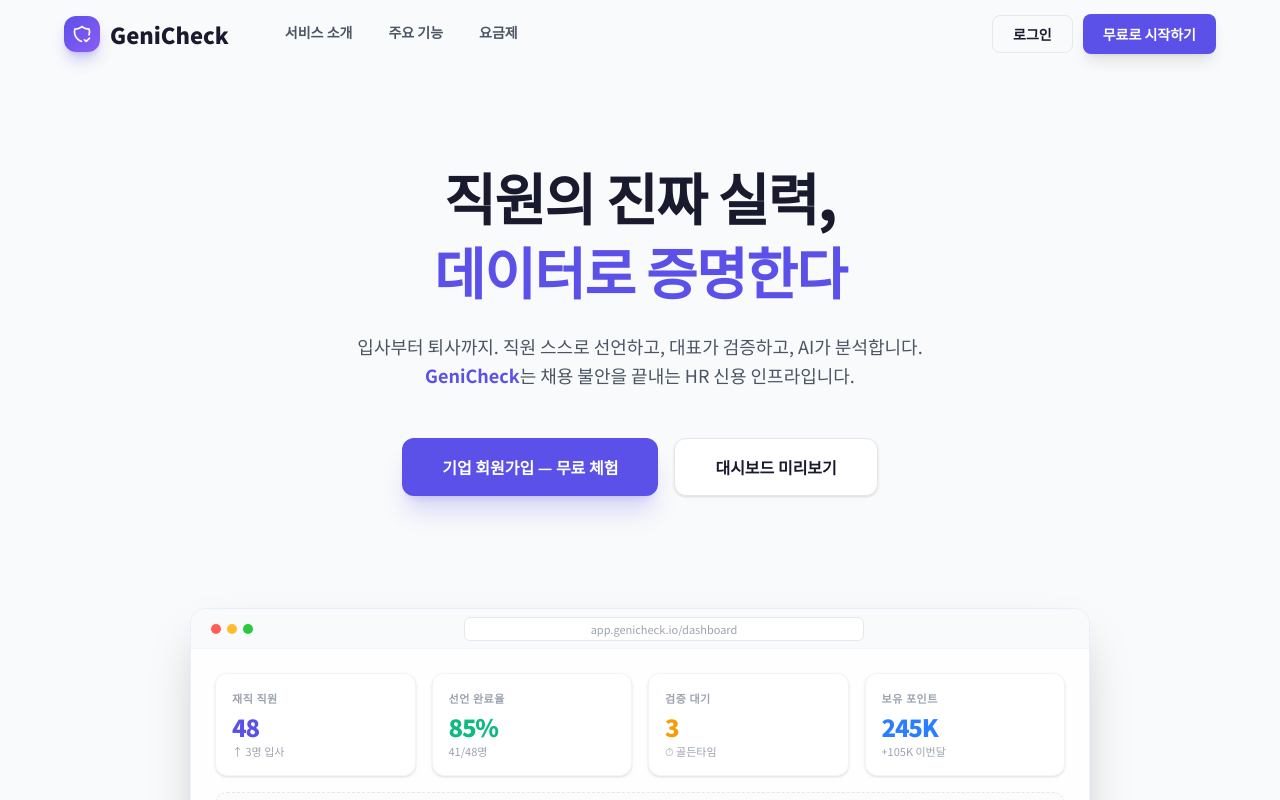
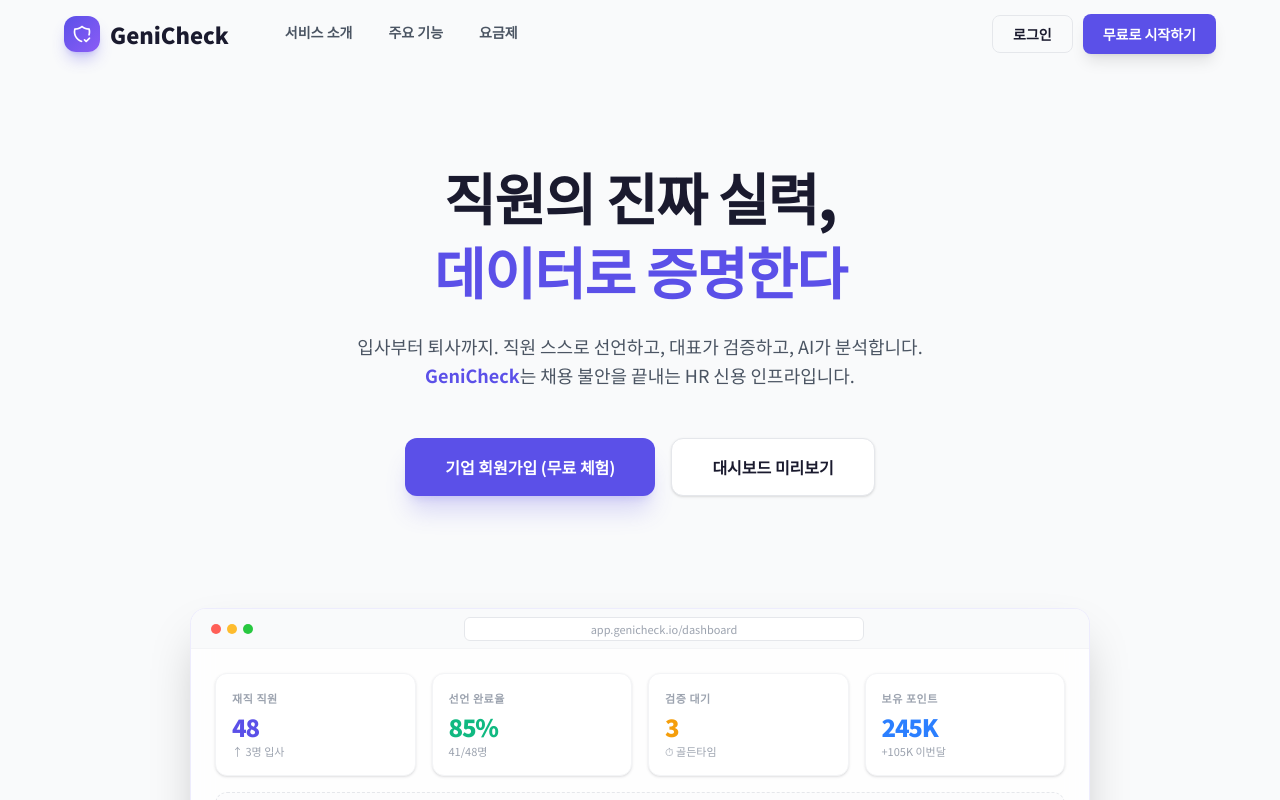
Before and after one commit to GeniCheck/Frontend, a React (Vite) app: page / in a window 1280 px wide. Shown: the top 800 px of the page. Built offline with nearby package versions, Linux system fonts and the light colour scheme; no server answers.

Commit message:
style: 랜딩 페이지 CTA 버튼 문구 수정
Co-Authored-By: Claude Sonnet 5 <noreply@anthropic.com>

```diff
--- a/src/pages/public/LandingPage.tsx
+++ b/src/pages/public/LandingPage.tsx
@@ -109,7 +109,7 @@ const LandingPage: React.FC = () => {
             onClick={() => navigate("/signup")}
             className="px-10 py-4 bg-brand text-white rounded-xl font-bold shadow-xl shadow-brand/20 hover:scale-105 transition-all"
           >
-            기업 회원가입 — 무료 체험
+            기업 회원가입 (무료 체험)
           </button>
           <button
             onClick={() => navigate("/main")}
```
